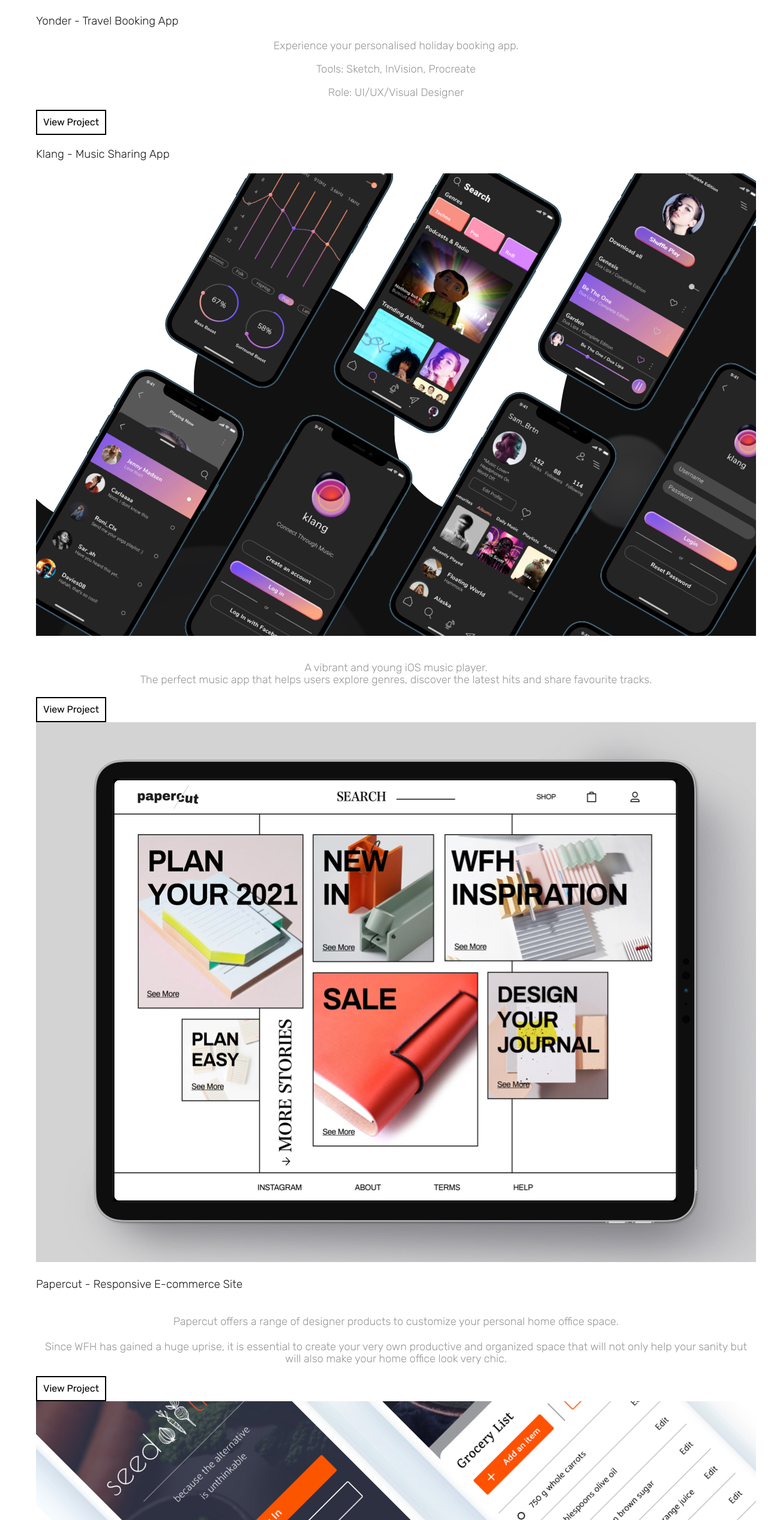
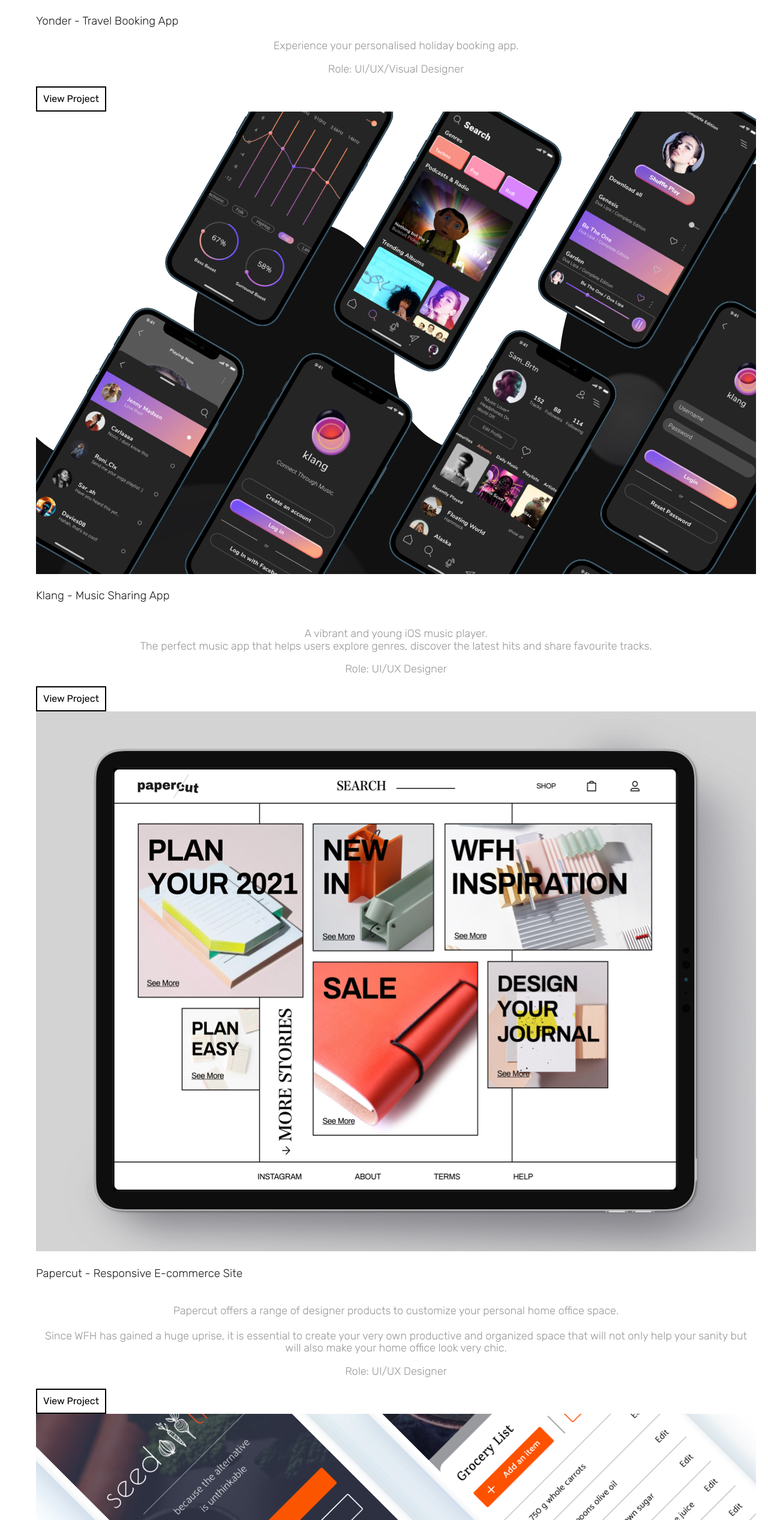
Before and after one commit to NatMay91/Nathalie-McCubbin-Portfolio, a plain HTML site: page index.html in a window 1280 px wide. Shown: the part 1366-3900 px from the top of the page at 60% size. Drawn offline with nearby package versions, Linux system fonts and the light colour scheme.

Commit message:
updated project information on main page

```diff
--- a/index.html
+++ b/index.html
@@ -71,82 +71,83 @@
   <a href="yonder.html">
     <h3>Yonder - Travel Booking App</h3>
     <p>Experience your personalised holiday booking app.</p>
-
-    <p>Tools: Sketch, InVision, Procreate</p>
     <p>Role: UI/UX/Visual Designer</p>
     <div><a href="Yonder.html" class="button">View Project</a>
     </div>
+  <!-- Project Yonder ends -->
 
-
-          </div>
-        </div>
-        <!-- Project Yonder ends -->
   <!-- Project Klang starts here -->
-        <div class="column col-lg-6">
-          <h3> Klang - Music Sharing App</h3>
-            <a href="klang.html">
+        <div class="column col-lg-6 col-lg-7">
           <picture>
             <source srcset="img/covers/cover-klang-1200@0,5x.jpg" media="(max-width:767px)">
             <img src="img/covers/cover-klang-1200@1x.jpg" alt="My Image">
           </picture>
-            </a>
         </div>
-          <div>
-
+        <div class="column col-lg-6 col-lg-5">
+          <a href="klang.html">
+          <h3> Klang - Music Sharing App</h3>
           <p><br>A vibrant and young iOS music player.</br>
             The perfect music app that helps users explore genres, discover the latest hits and share favourite tracks.
           </p>
+          <p>Role: UI/UX Designer</p>
           <div><a href="klang.html" class="button">View Project</a>
           </div>
         </div>
       </div>
 <!-- Project Klang ends -->
+
+
 <!-- Project Papercut starts here -->
-        <div>
-          <div>
-            <a href="papercut.html">
+        <div class="column col-lg-6 col-lg-7">
           <picture>
             <source srcset="img/covers/cover-papercut-600@1x.jpg" media="(max-width:767px)">
             <img src="img/covers/cover-papercut-600@2x.jpg" alt="My Image">
           </picture>
         </div>
-          <div>
+        <div class="column col-lg-6 col-lg-5">
+          <a href="papercut.html">
           <h3> Papercut - Responsive E-commerce Site</h3>
           <p><br>Papercut offers a range of designer products to customize your personal home office space.</br>
             <br>Since WFH has gained a huge uprise, it is essential to create your very own productive and organized
             space that will not only help your sanity but will also make your home office look very chic.</br>
           </p>
+          <p>Role: UI/UX Designer</p>
           <div><a href="papercut.html" class="button">View Project</a>
           </div>
         </div>
       </div>
 <!-- Project Papercut ends -->
+
+
+
 <!-- Project Seedlings starts here -->
-        <div>
-          <div>
-            <a href="seedlings.html">
+<div class="column col-lg-6 col-lg-7">
   <picture>
     <source srcset="img/covers/cover-seedlings-1200@0,5x.jpg" media="(max-width:767px)">
     <img src="img/covers/cover-seedlings-1200@1x.jpg" alt="My Image">
   </picture>
 </div>
-          <div>
+<div class="column col-lg-6 col-lg-5">
+  <a href="seedlings.html">
     <h3> Seedlings - plant-Based Recipe Web App</h3>
     <p><br>A recipe app for food lovers, vegan-curious and plant-based home cooks.</br>
       With handy usability features, it is an app for everyone who loves healthy food, themselves and the people
       around them.
     </p>
+  <p>Role: UI/UX Designer</p>
   <div><a href="seedlings.html" class="button">View Project</a>
   </div>
 </div>
 </div>
 <!-- Project Seedlings ends -->
+
       </div>
   </main>
 
 
 
   <footer id="footer">
+
    <div>
      <h2>Get in Touch</h2>
      <p>Do you like my work and want to discuss opportunities? Please get in
```
Lines whose indentation alone changed are shown as unchanged.
